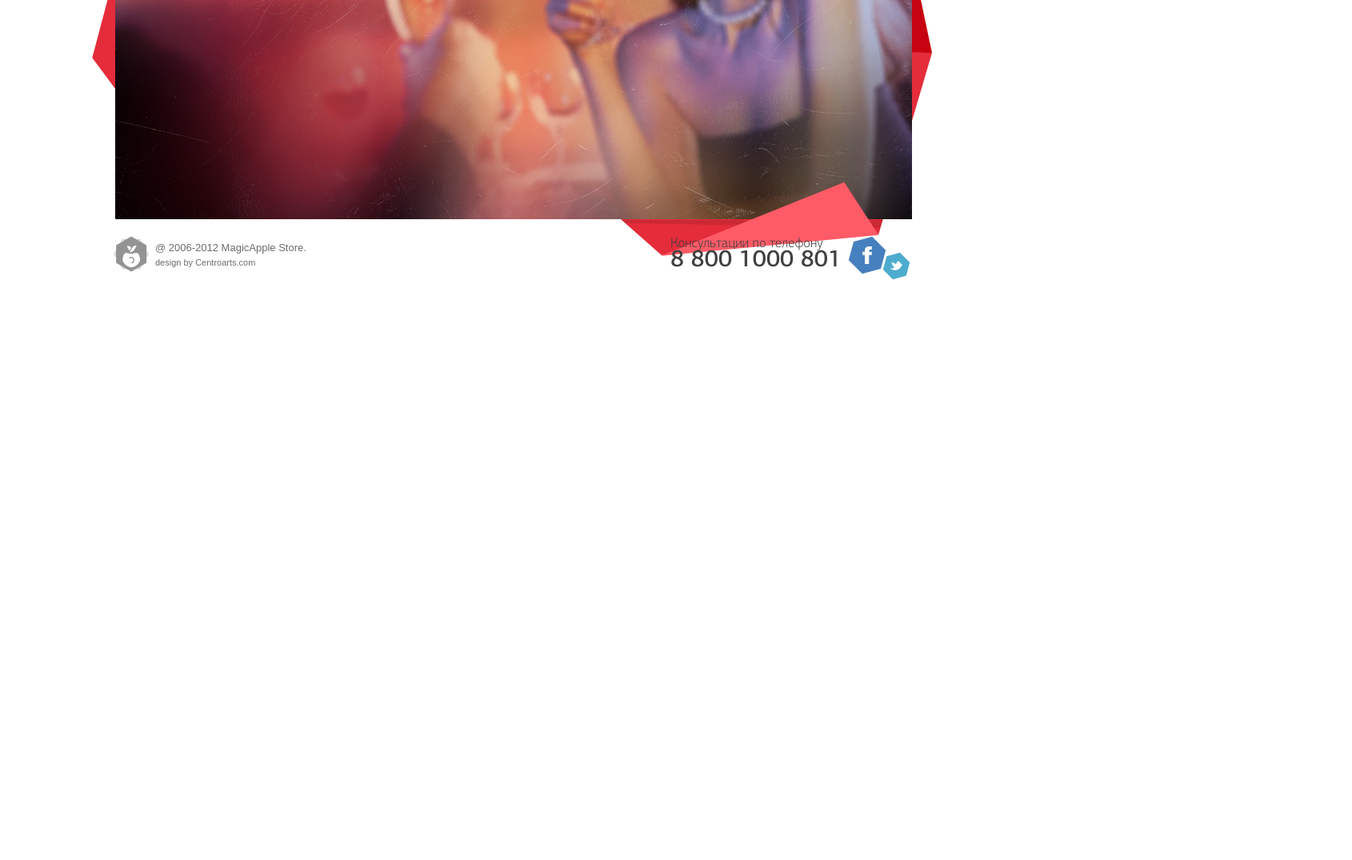
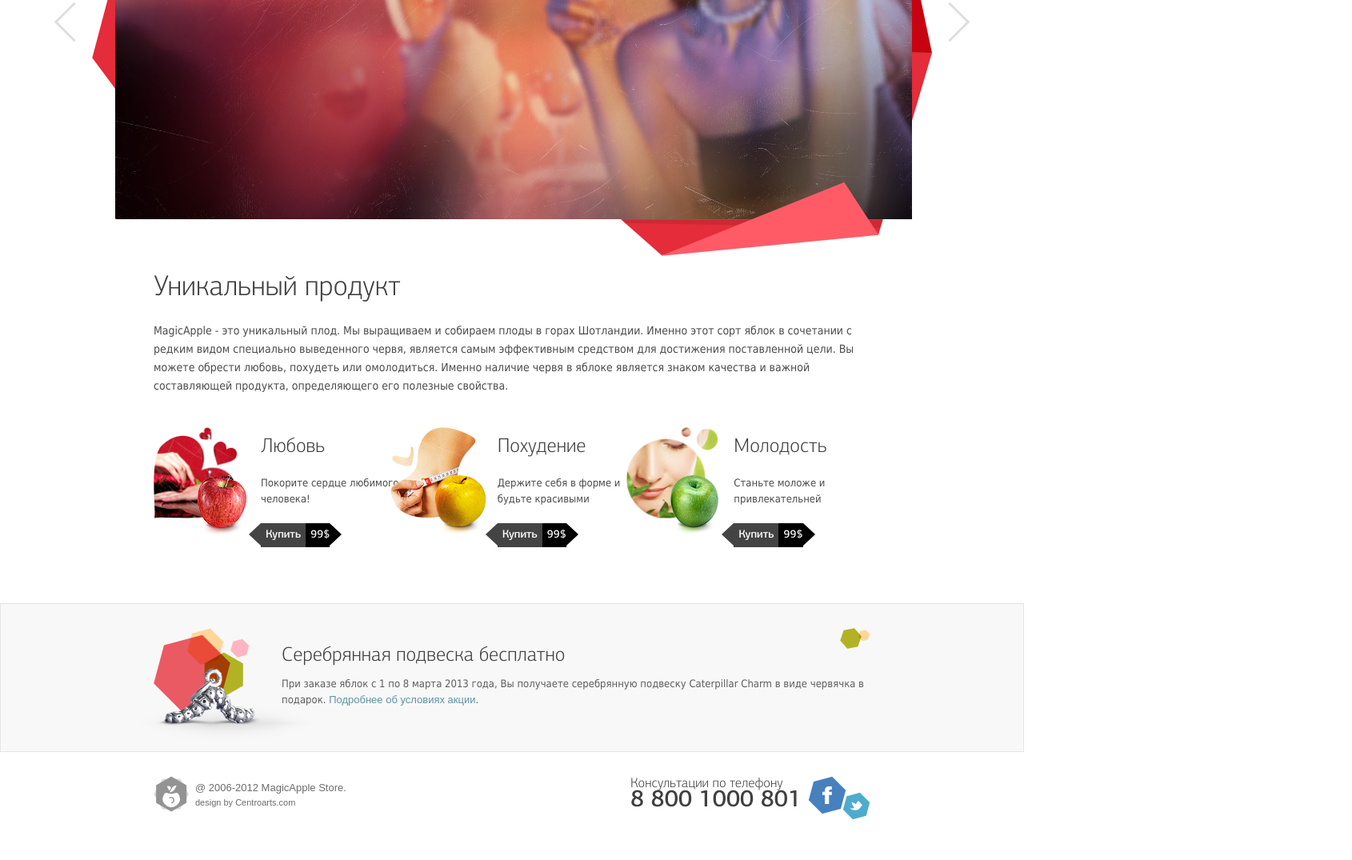
Before and after one commit to stsishkou/Mockup_2_SliderLayout, a plain HTML site: page index.html in a window 1280 px wide. Shown: the part 420-1495 px from the top of the page at 80% size, 1690 px wide, since content can reach past the window. Before the commit the page ends 800 px from the top, so only its background shows below. Drawn offline with Linux system fonts and the light colour scheme.

Commit message:
aligned and centered; footer pressed down to the bottom

```diff
--- /dev/null
+++ b/css/action.css
@@ -0,0 +1,56 @@
+section.action {
+  background-color: #f8f8f8;
+  margin-top: 50px;
+  height: 184px;
+  border: 1px solid #e5e5e5;
+  position: relative;
+}
+
+section.action > div {
+  width: 896px;
+  height: 154px;
+  background: url(../img/ornament_left.png) left top no-repeat, url(../img/ornament_right.png) right top no-repeat;
+  position: absolute;
+  top: 30px;
+}
+
+section.action > div img {
+  padding-top: 50px;
+  position: absolute;
+  left: -20px
+}
+
+section.action > div h2 {
+  position: absolute;
+  top: 20px;
+  left: 160px;
+  color: rgb(63, 63, 63);
+  font-size: 25px;
+  font-family: PF-Agora-Sans-Pro-Light;
+  font-weight: normal;
+}
+
+section.action > div p {
+  position: absolute;
+  top: 60px;
+  left: 160px;
+  /*  width: 640px;*/
+  line-height: 1.538;
+  font-size: 13px;
+  font-family: Tahoma;
+  color: rgb(94, 94, 94);
+  font-weight: normal;
+}
+
+.details,
+.details:link,
+.details:visited,
+.details:active {
+  text-decoration: none;
+  color: #5f93a2
+}
+
+.details:hover {
+  text-decoration: underline;
+  color: #5f93a2;
+}
--- a/css/footer.css
+++ b/css/footer.css
@@ -1,9 +1,9 @@
 footer {
-  width: 996px;
-  position: fixed;
+  width: 896px;
+  height: 105px;
+  position: absolute;
   bottom: 0;
   padding-top: 30px;
-  padding-bottom: 30px;
 }
 
 .logo_apple_copy {
--- a/css/navigation.css
+++ b/css/navigation.css
@@ -1,5 +1,5 @@
 header.center {
-  width: 996px;
+  width: 896px;
   padding-top: 50px;
   padding-bottom: 50px;
 }
--- /dev/null
+++ b/css/product.css
@@ -0,0 +1,130 @@
+article.center {
+  width: 896px;
+  padding-top: 20px;
+  padding-bottom: 40px;
+}
+
+.product h2 {
+  font-size: 36px;
+  font-family: PF-Agora-Sans-Pro-Light;
+  color: rgb(63, 63, 63);
+  padding-bottom: 20px;
+}
+
+.product p {
+  font-size: 14px;
+  font-family: Tahoma;
+  color: rgb(75, 75, 75);
+  line-height: 1.643;
+}
+
+.items {
+  width: 896px;
+}
+
+.item {
+  width: 33%;
+  float: left;
+  position: relative;
+}
+
+.item img {
+  height: 114px;
+  float: left;
+}
+
+.item:nth-child(1):after {
+  content: '';
+  position: absolute;
+  top: 60px;
+  left: 55px;
+  width: 64px;
+  height: 74px;
+  background: url(../img/red_apple.png) no-repeat;
+}
+
+.item:nth-child(2):after {
+  content: '';
+  position: absolute;
+  top: 60px;
+  left: 55px;
+  width: 64px;
+  height: 74px;
+  background: url(../img/yellow_apple.png) no-repeat;
+}
+
+.item:nth-child(3):after {
+  content: '';
+  position: absolute;
+  top: 60px;
+  left: 55px;
+  width: 64px;
+  height: 74px;
+  background: url(../img/green_apple.png) no-repeat;
+}
+
+.item > img ~ * {
+  margin-left: 134px;
+  width: 175px;
+  margin-bottom: 20px;
+}
+
+.item h2 {
+  font-size: 25px;
+  font-family: PF-Agora-Sans-Pro-Light;
+  color: rgb(63, 63, 63);
+  padding-top: 10px;
+}
+
+.item p {
+  font-size: 13px;
+  font-family: Tahoma;
+  line-height: 1.538;
+  color: rgb(75, 75, 75);
+}
+
+.item a,
+.item a div {
+  display: inline-block;
+  font-size: 14px;
+  font-family: PF-Agora-Sans-Pro-Medium;
+}
+
+.item a {
+  position: relative;
+}
+
+.item a div:nth-child(1) {
+  color: white;
+  background-color: #444444;
+  padding: 6px;
+}
+
+.item a div:nth-child(2) {
+  color: white;
+  padding: 6px 0 6px 6px;
+  background-color: black;
+}
+
+.item div:nth-child(1):before {
+  width: 0;
+  height: 0;
+  border-style: solid;
+  border-width: 14.5px 15px 14.5px 0;
+  border-color: transparent #444444 transparent transparent ;
+  position: absolute;
+  content: '';
+  top: 0;
+  left: -15px;
+}
+
+.item div:nth-child(2):after {
+  width: 0;
+  height: 0;
+  border-style: solid;
+border-width: 14.5px 0 14.5px 15px;
+border-color: transparent transparent transparent black;
+  position: absolute;
+  content: '';
+  top: 0;
+}
--- a/css/slider.css
+++ b/css/slider.css
@@ -1,8 +1,28 @@
 .slider {
-  position: absolute;
+  position: relative;
   width: 1050px;
   height: 594px;
   background: url(../img/loveis.png) center center no-repeat;
+}
+
+.arrow {
+  position: absolute;
+  top: 285px;
+  width: 32px;
+  height: 32px;
+  border: 3px solid #dedede;
+  border-top: 10px;
+  border-right: 10px;
+}
+
+.arrow-left {
+  left: -40px;
+  transform: rotate(45deg);
+}
+
+.arrow-right {
+  right: -40px;
+  transform: rotate(-135deg);
 }
 
 .slides {
@@ -18,8 +38,6 @@
   position: relative;
   top: 50%;
   left: 50%;
-  width: 100px;
-  height: 100px;
   background-color: #fff;
 }
 
@@ -29,7 +47,6 @@
   height: 524px;
   margin-left: -496px;
   margin-top: -272px;
-
 }
 
 .slider:after {
@@ -39,6 +56,5 @@
   right: 66px;
   width: 274px;
   height: 595px;
-
   background: url(../img/leaf.png) no-repeat;
 }
--- a/css/style.css
+++ b/css/style.css
@@ -2,18 +2,31 @@
   margin: 0;
   padding: 0;
   font-family: Arial, sans-serif;
+  font-weight: normal;
 }
 
 body {
-/*  background-color: black;*/
+  height: 100%;
 }
 
+.wrapper {
+  position: relative;
+  min-height: 100%;
+}
+
+.content {
+  padding-bottom: 135px;
+}
+
+
 .center {
-/*  background-color: white;*/
+
   margin: 0 auto;
   left: 0;
   right: 0;
 }
+
+
 
 .clearfix:after {
   content: '';
--- a/index.html
+++ b/index.html
@@ -7,10 +7,16 @@
   <link rel="stylesheet" href="css/style.css">
   <link rel="stylesheet" href="css/navigation.css">
   <link rel="stylesheet" href="css/slider.css">
+  <link rel="stylesheet" href="css/product.css">
+  <link rel="stylesheet" href="css/action.css">
   <link rel="stylesheet" href="css/footer.css">
 </head>
 
 <body>
+
+  <div class="wrapper">
+
+    <div class="content">
 
       <header class="center clearfix">
         <a href="#"></a>
@@ -24,11 +30,9 @@
       </header>
 
 
-
+      <!-- SLIDER > -->
       <div class="slider center">
-    <!--  controls left right pseudo after before  -->
-
-<!--   before element slides background with triangles-->
+        <div class="arrow arrow-left"></div>
         <ul class="slides">
           <li class="slide active"><img src="img/slide-1.jpg"></li>
           <li class="slide"></li>
@@ -36,7 +40,51 @@
           <li class="slide"></li>
           <li class="slide"></li>
         </ul>
-<!--    after element background with triangles-->
+        <div class="arrow arrow-right"></div>
+      </div>
+      <!-- < SLIDER -->
+
+
+      <!-- PRODUCTS > -->
+      <article class="product center">
+        <h2>Уникальный продукт</h2>
+        <p>MagicApple - это уникальный плод. Мы выращиваем и собираем плоды в горах Шотландии. Именно этот сорт яблок в сочетании с редким видом специально выведенного червя, является самым эффективным средством для достижения поставленной цели. Вы можете обрести любовь, похудеть или омолодиться. Именно наличие червя в яблоке является знаком качества и важной составляющей продукта, определяющего его полезные свойства.</p>
+      </article>
+
+      <div class="items center clearfix">
+        <div class="item apple-red">
+          <img src="img/item_1.png" alt="Любовь">
+          <h2>Любовь</h2>
+          <p>Покорите сердце любимого человека!</p>
+          <a href="#"><div>Купить</div><div>99$</div></a>
+        </div>
+        <div class="item apple-yellow">
+          <img src="img/item_2.png" alt="Похудение">
+          <h2>Похудение</h2>
+          <p>Держите себя в форме и будьте красивыми</p>
+          <a href="#"><div>Купить</div><div>99$</div>
+          </a>
+        </div>
+        <div class="item apple-green">
+          <img src="img/item_3.png" alt="Молодость">
+          <h2>Молодость</h2>
+          <p>Станьте моложе и привлекательней</p>
+          <a href="#"><div>Купить</div><div>99$</div></a>
+        </div>
+      </div>
+
+      <!-- < PRODUCTS > -->
+
+
+      <!-- ACTION > -->
+      <section class="action">
+       <div class="center">
+         <img src="img/action.png" alt="Caterpillar Charm">
+         <h2>Серебрянная подвеска бесплатно</h2>
+         <p>При заказе яблок с 1 по 8 марта 2013 года, Вы получаете серебрянную подвеску Caterpillar Charm в виде червячка в подарок. <a href="#" class="details">Подробнее об условиях акции</a>.</p>
+       </div>
+      </section>
+      <!-- < ACTION -->
 
     </div>
 
@@ -54,6 +102,9 @@
       </div>
     </footer>
 
+  </div>
+
+
   <link rel="stylesheet" href="css/fonts.css">
 </body>
 
```
Also changed, not shown: img/action.png (added), img/action_wrapped.png (added), img/green_apple.png (added), img/item_1.png (added), img/item_2.png (added), img/item_3.png (added), img/ornament.png (added), img/ornament_left.png (added), img/ornament_right.png (added), img/red_apple.png (added), img/yellow_apple.png (added). Lines whose indentation alone changed are shown as unchanged.
